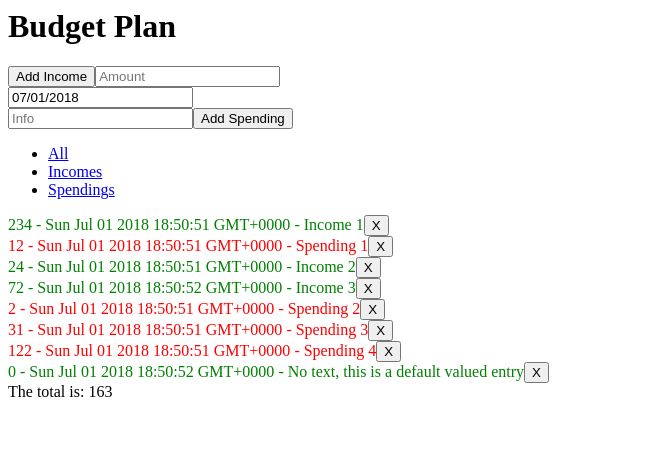
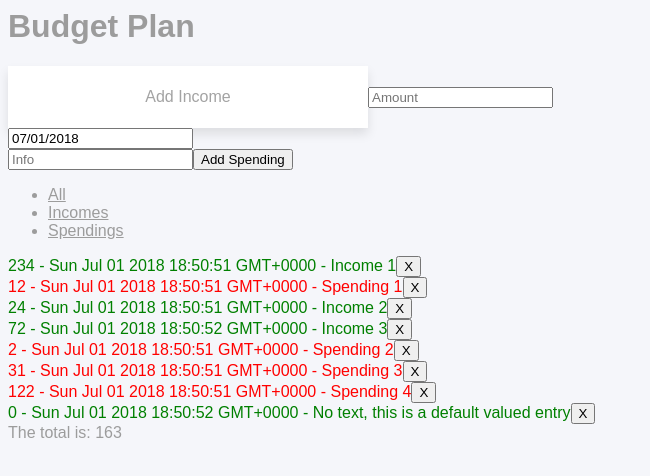
Before and after one commit to mklaudia/budget-plan, a React app: page / in a window 1280 px wide. Shown: the top 476 px of the page, without its empty margins (0-650 px from the left). Built offline with nearby package versions, Linux system fonts and the light colour scheme.

Commit message:
styling starts to work

```diff
--- a/src/component/App.js
+++ b/src/component/App.js
@@ -8,6 +8,7 @@ import Header from './header/Header';
 import Form from './input/Form';
 import EntryList from './output/EntryList';
 import Filter from './filter/Filter';
+import styles from './App.scss';
 
 import {actionToInitEntries, actionToAddEntry, actionToEditEntry} from '../action/entryActions';
 import entryStore from '../store/entryStore';
--- /dev/null
+++ b/src/component/App.scss
@@ -0,0 +1,87 @@
+
+$background: #f5f6fa;
+$text: #9c9c9c;
+$input-bg-color: #fff;
+$input-text-color: #a3a3a3;
+$button-bg-color: #7f8ff4;
+$button-text-color: #fff;
+
+//** root
+:root {
+	background: $background;
+	color: $text;
+	font: 1rem "PT Sans", sans-serif;
+}
+
+html,
+body,
+.container {
+	height: 100%;
+}
+
+a {
+	color: inherit;
+
+	&:hover {
+		color: $button-bg-color;
+	}
+}
+
+//** helper
+.container {
+	display: flex;
+	flex-direction:er;
+	justify-content: center;
+}
+
+.uppercase {
+	text-transform: uppercase;
+}
+
+//** button
+.btn {
+	display: inline-block;
+	background: transparent;
+	color: inherit;
+	font: inherit;
+	border: 0;
+	outline: 0;
+	padding: 0;
+	transition: all 200ms ease-in;
+	cursor: pointer;
+
+	&--primary {
+		background: $button-bg-color;
+		color: $button-text-color;
+		box-shadow: 0 0 10px 2px rgba(0, 0, 0, .1);
+		border-radius: 2px;
+		padding: 12px 36px;
+
+		&:hover {
+			background: darken($button-bg-color, 4%);
+		}
+
+		&:active {
+			background: $button-bg-color;
+			box-shadow: inset 0 0 10px 2px rgba(0, 0, 0, .2);
+		}
+	}
+
+	&--inside {
+		margin-left: -96px;
+	}
+}
+
+//** form
+.form {
+	&__field {
+		width: 360px;
+		background: #fff;
+		color: $input-text-color;
+		font: inherit;
+		box-shadow: 0 6px 10px 0 rgba(0, 0, 0 , .1);
+		border: 0;
+		outline: 0;
+		padding: 22px 18px;
+	}
+}
--- /dev/null
+++ b/src/component/header/Header.css
@@ -0,0 +1,3 @@
+/* .app p {
+    color: blue;
+  } */
--- a/src/component/header/Header.js
+++ b/src/component/header/Header.js
@@ -1,10 +1,12 @@
 import React, {Component} from 'react';
 import ReactDOM from 'react-dom';
+
+import styles from './Header.css';
 
 class Header extends Component{
 
     render(){
-        return <h1>Budget Plan</h1>;
+        return <h1 className={styles.app}>Budget Plan</h1>;
     }
 }
 
--- a/src/component/input/Form.js
+++ b/src/component/input/Form.js
@@ -1,6 +1,6 @@
 import React, {Component} from 'react';
 import DatePicker from 'react-datepicker';
-// import './datepicker.css';
+// import styles from './Form.scss';
 import moment from 'moment';
 
 import {actionToAddEntry, actionToEditEntry} from '../../action/entryActions';
@@ -50,7 +50,7 @@ export class Form extends Component {
     render(){
         return(
             <div>
-                <input
+                <input className="form__field"
                     type="submit"
                     value = "Add Income"
                     onClick={() => {this.onClickOnAddIncome()}}
--- a/webpack.common.js
+++ b/webpack.common.js
@@ -1,18 +1,24 @@
 const path = require('path');
+var ExtractTextPlugin = require('extract-text-webpack-plugin');
 const HTMLWebpackPlugin = require('html-webpack-plugin');
 module.exports = {
     entry: [
-        './src/index.js'
+        './src/index.js',
+        // './src/component/input/Form.css'
     ],
     module: {
         rules: [
           {
             test: /\.(js|jsx)$/,
-            exclude: /node_modules/
-            ,
+            exclude: /node_modules/,
             use: ['babel-loader']
 
-          }
+          },
+          {
+            test:/\.(s*)css$/,
+            use:['style-loader','css-loader', 'sass-loader'],
+            exclude: /node_modules/
+         },
         ]
     },
     resolve: {
```
Also changed, not shown: package.json (+8 -0 lines).
